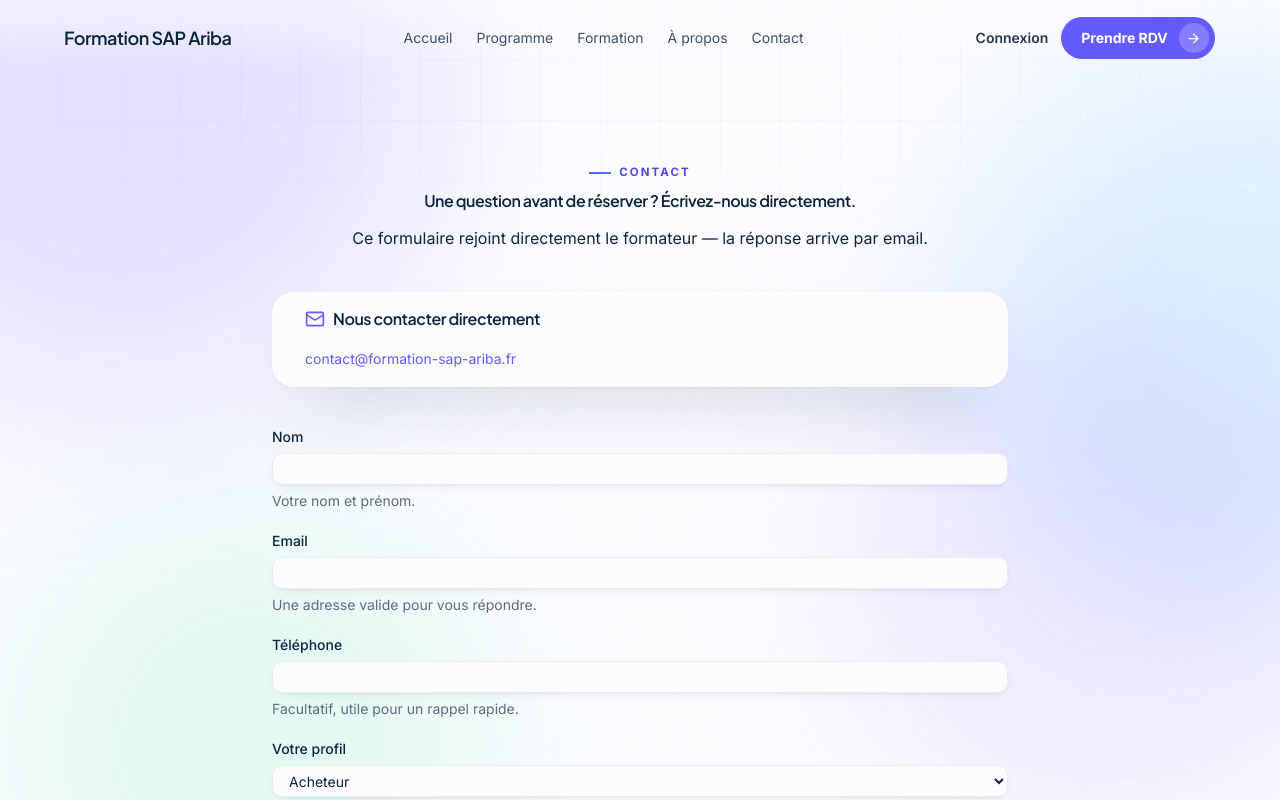
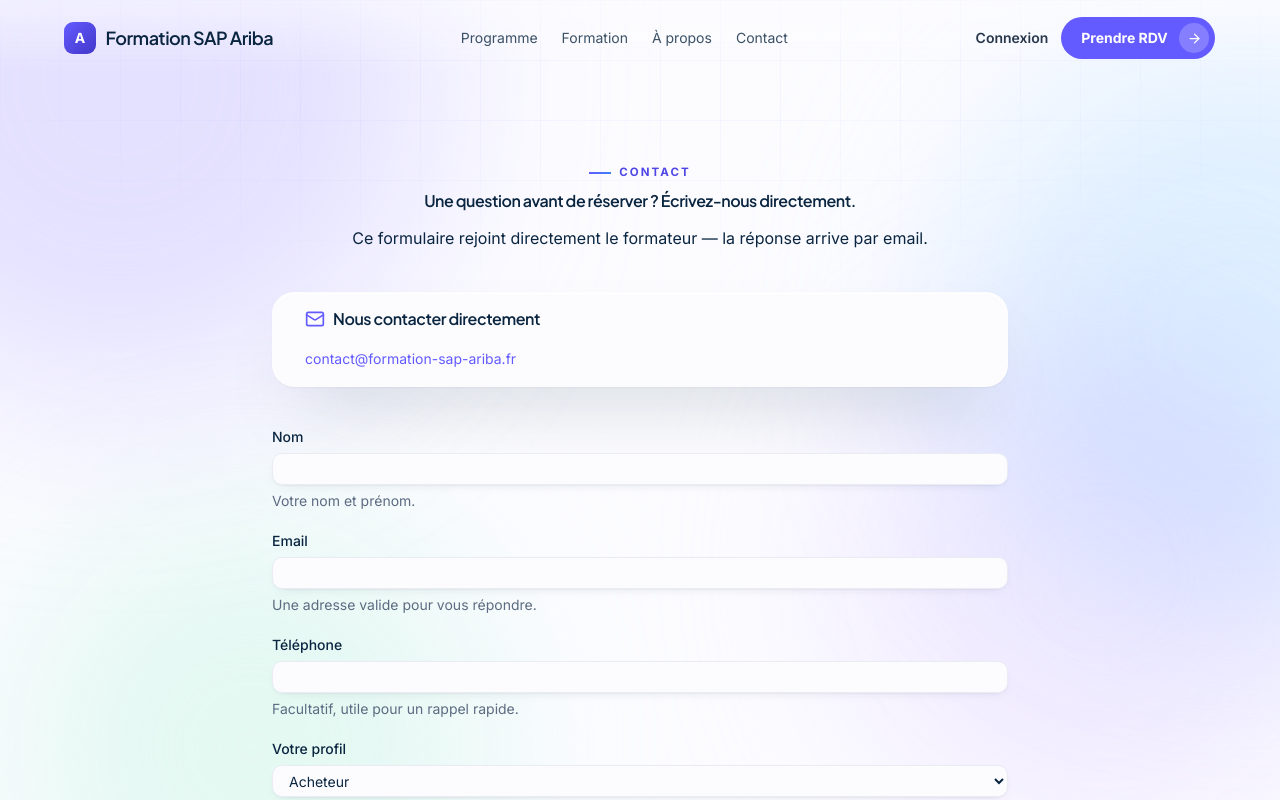
Before and after one commit to aimranee/ElearningAriba, a Next.js app: page /contact in a window 1280 px wide. Shown: the top 800 px of the page. Built offline with nearby package versions, Linux system fonts and the light colour scheme.

Commit message:
#feat: replace header wordmark with monogram pastille and drop Accueil nav link

```diff
--- a/src/components/layout/header.tsx
+++ b/src/components/layout/header.tsx
@@ -11,7 +11,6 @@ import common from "@/locales/fr/common.json";
 const NAV_LINK_CLASS = `text-sm text-foreground/80 hover:text-foreground ${FOCUS_RING}`;
 
 const MOBILE_LINKS = [
-  { href: "/", label: common.nav.accueil },
   { href: "/programme", label: common.nav.programme },
   { href: "/formation", label: common.nav.formation },
   { href: "/a-propos", label: common.nav.aPropos },
@@ -52,18 +51,24 @@ export function Header() {
       <div className="relative z-[1] mx-auto flex h-full max-w-[1200px] items-center justify-between gap-4 px-6">
         <Link
           href="/"
-          className={`font-heading text-lg font-semibold text-foreground ${FOCUS_RING}`}
+          className={`inline-flex items-center gap-[0.6rem] ${FOCUS_RING}`}
         >
-          {common.metadata.title}
+          <span
+            aria-hidden="true"
+            className="flex size-8 shrink-0 items-center justify-center rounded-[9px] text-sm font-bold text-white"
+            style={{ background: "linear-gradient(135deg,var(--violet),var(--indigo))" }}
+          >
+            A
+          </span>
+          <span className="font-heading text-lg font-semibold text-foreground">
+            {common.metadata.title}
+          </span>
         </Link>
 
         <nav
           aria-label={common.metadata.title}
           className="hidden items-center gap-6 min-[1000px]:flex"
         >
-          <Link href="/" className={NAV_LINK_CLASS}>
-            {common.nav.accueil}
-          </Link>
           <Link href="/programme" className={NAV_LINK_CLASS}>
             {common.nav.programme}
           </Link>
--- a/src/locales/fr/common.json
+++ b/src/locales/fr/common.json
@@ -4,7 +4,6 @@
     "description": "Plateforme de réservation de formations SAP Ariba en direct."
   },
   "nav": {
-    "accueil": "Accueil",
     "programme": "Programme",
     "formation": "Formation",
     "aPropos": "À propos",
```
